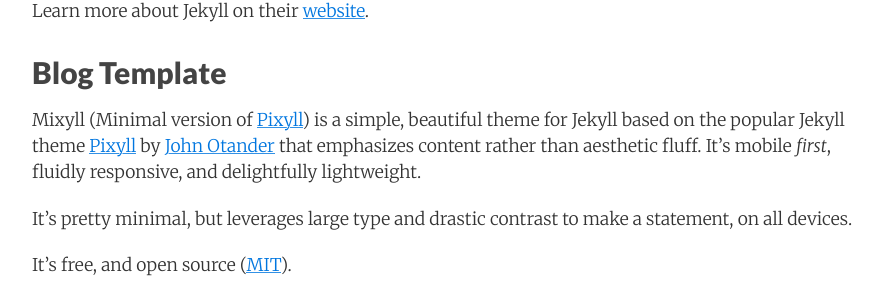
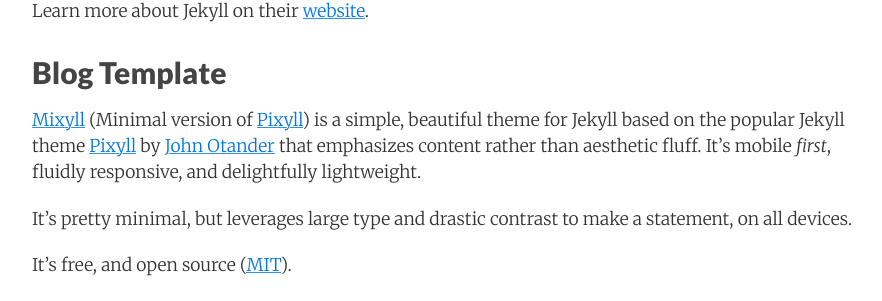
Before and after one commit to AdiThakker/AdiThakker.github.io, a Jekyll site: the page built from _posts/2020-05-10-Starting-a-new-blog.md, in a window 1280 px wide. Shown: the part 1231-1532 px from the top of the page, without its empty margins (188-1070 px from the left). Built offline with Jekyll 4.4.1, drawn with Linux system fonts in a browser that asks for light colours; nearby versions of some CDN libraries; some of the changed lines change nothing that is shown.

Commit message:
updated Mixyll link

```diff
--- a/_posts/2020-05-10-Starting-a-new-blog.md
+++ b/_posts/2020-05-10-Starting-a-new-blog.md
@@ -44,7 +44,7 @@
 Learn more about Jekyll on their [website](http://jekyllrb.com/).
 
 ## Blog Template
-Mixyll (Minimal version of [Pixyll](https://github.com/johno/pixyll)) is a simple, beautiful theme for Jekyll based on the popular Jekyll theme [Pixyll](https://github.com/johno/pixyll) by [John Otander](http://johnotander.com) that emphasizes content rather than aesthetic fluff. It's mobile _first_, fluidly responsive, and delightfully lightweight.
+[Mixyll](https://jekyll-themes.com/mixyll/) (Minimal version of [Pixyll](https://github.com/johno/pixyll)) is a simple, beautiful theme for Jekyll based on the popular Jekyll theme [Pixyll](https://github.com/johno/pixyll) by [John Otander](http://johnotander.com) that emphasizes content rather than aesthetic fluff. It's mobile _first_, fluidly responsive, and delightfully lightweight.
 
 It's pretty minimal, but leverages large type and drastic contrast to make a statement, on all devices.
 
```
